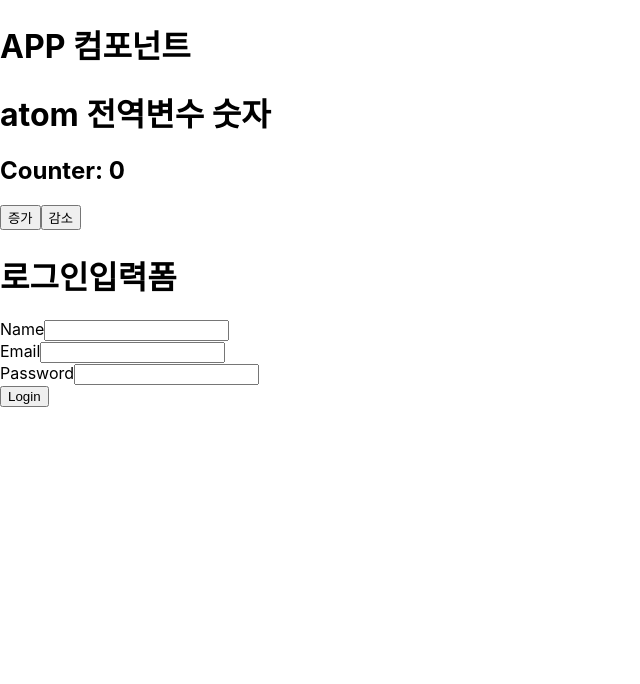
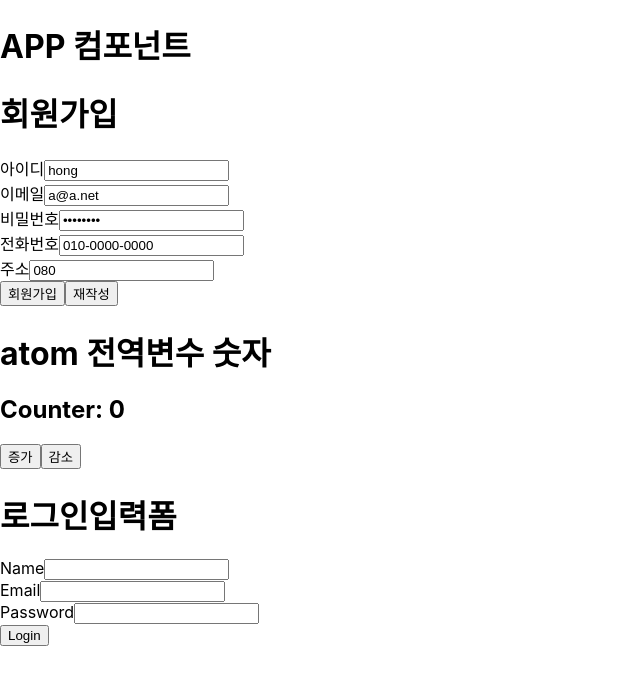
Before and after one commit to rnjs9861/react-lecture, a React (Create React App) app: page / in a window 1280 px wide. Shown: the top 684 px of the page, without its empty margins (0-640 px from the left). Built offline with nearby package versions, Linux system fonts and the light colour scheme.

Commit message:
React Hook Form 과 Yup 활용

```diff
--- a/package.json
+++ b/package.json
@@ -8,6 +8,7 @@
     "@fortawesome/fontawesome-svg-core": "^6.5.2",
     "@fortawesome/free-solid-svg-icons": "^6.5.2",
     "@fortawesome/react-fontawesome": "^0.2.2",
+    "@hookform/resolvers": "^3.9.0",
     "@types/axios": "^0.14.0",
     "@types/node": "^16.18.97",
     "@types/react": "^18.3.3",
@@ -16,13 +17,15 @@
     "axios": "^1.7.2",
     "react": "^18.3.1",
     "react-dom": "^18.3.1",
+    "react-hook-form": "^7.52.1",
     "react-icons": "^5.2.1",
     "react-router-dom": "^6.23.1",
     "react-scripts": "5.0.1",
     "react-spinners": "^0.14.1",
     "recoil": "^0.7.7",
     "swiper": "^11.1.3",
-    "typescript": "^4.9.5"
+    "typescript": "^4.9.5",
+    "yup": "^1.4.0"
   },
   "scripts": {
     "start": "react-scripts start",
--- a/src/App.js
+++ b/src/App.js
@@ -1,11 +1,13 @@
 import React from "react";
 import Counter from "./pages/Counter";
 import LoginForm from "./pages/LoginForm";
+import Join from "./pages/Join";
 
 const App = () => {
   return (
     <div>
       <h1>APP 컴포넌트</h1>
+      <Join />
       <Counter />
       <LoginForm />
     </div>
--- /dev/null
+++ b/src/pages/Join.js
@@ -0,0 +1,115 @@
+import { useForm } from "react-hook-form";
+import { yupResolver } from "@hookform/resolvers/yup";
+import * as yup from "yup";
+
+// 폼의 초기값
+const initState = {
+  userid: "hong",
+  email: "a@a.net",
+  pass: "12345678",
+  phone: "010-0000-0000",
+  address1: "080",
+};
+
+// yup schema 셋팅
+const schema = yup.object().shape({
+  userid: yup.string().required("아이디는 필수 입니다."),
+  email: yup
+    .string()
+    .required("이메일은 필수 항목입니다.")
+    .email("유효한 이메일 주소를 입력하세요."),
+  pass: yup
+    .string()
+    .required("비밀번호를 입력해주세요")
+    .min(8, "비밀번호는 최소 8자입니다.")
+    .max(16, "비밀번호는 최대 16자입니다"),
+  phone: yup
+    .string()
+    .required("전화번호를 입력해주세요")
+    .matches(/^[0-9]{3}-[0-9]{3,4}-[0-9]{4}$/, "유효한 전화번로를 입력하세요."),
+  address1: yup.string().required("우편번호를 입력해주세요"),
+});
+
+const Join = () => {
+  // form 의 상태를 관리하는 기능
+  // register : 각 항목의 데이터를 등록한다.
+  // handleSubmit : 전송 이벤트 처리
+  // formState : 폼의 데이터
+  // setValue :  강제로 값을 셋팅 처리
+  // formState : {errors}  폼에 형식에 맞지 않으면 에러출력
+  const {
+    register,
+    handleSubmit,
+    setValue,
+    formState: { errors },
+  } = useForm({
+    defaultValues: initState,
+    resolver: yupResolver(schema),
+    mode: "onChange",
+  });
+
+  //   전화번호 자동 변경
+  const handleChangePhone = e => {
+    const phoneNumber = formatPhoneNumber(e.target.value);
+    console.log(phoneNumber);
+    setValue("phone", phoneNumber);
+  };
+  const formatPhoneNumber = value => {
+    if (!value) return value;
+    const phoneNumber = value.replace(/[^\d]/g, "");
+    const phoneNumberLength = phoneNumber.length;
+    if (phoneNumberLength < 4) return phoneNumber;
+    if (phoneNumberLength < 8) {
+      return `${phoneNumber.slice(0, 3)}-${phoneNumber.slice(3)}`;
+    }
+    return `${phoneNumber.slice(0, 3)}-${phoneNumber.slice(3, 7)}-${phoneNumber.slice(7, 11)}`;
+  };
+
+  const onSubmit = data => {
+    console.log("전송시 데이터 ", data);
+    const sendData = { ...data, phone: data.phone.replaceAll("-", "") };
+    console.log("전송시 데이터 sendData ", sendData);
+  };
+  return (
+    <div>
+      <h1>회원가입</h1>
+      <form onSubmit={handleSubmit(onSubmit)}>
+        <div>
+          <label>아이디</label>
+          <input type="text" {...register("userid")} />
+          {errors.userid && <span>{errors.userid.message}</span>}
+        </div>
+        <div>
+          <label>이메일</label>
+          <input type="email" {...register("email")} />
+          {errors.email && <span>{errors.email.message}</span>}
+        </div>
+        <div>
+          <label>비밀번호</label>
+          <input type="password" {...register("pass")} />
+          {errors.pass && <span>{errors.pass.message}</span>}
+        </div>
+        <div>
+          <label>전화번호</label>
+          <input
+            type="text"
+            {...register("phone")}
+            onChange={e => {
+              handleChangePhone(e);
+            }}
+          />
+          {errors.phone && <span>{errors.phone.message}</span>}
+        </div>
+        <div>
+          <label>주소</label>
+          <input type="text" {...register("address1")} />
+          {errors.address1 && <span>{errors.address1.message}</span>}
+        </div>
+        <button type="submit">회원가입</button>
+        <button type="reset">재작성</button>
+      </form>
+    </div>
+  );
+};
+
+export default Join;
```
Also changed, not shown: 2 other files (tests, documents, lock files or other folders).
